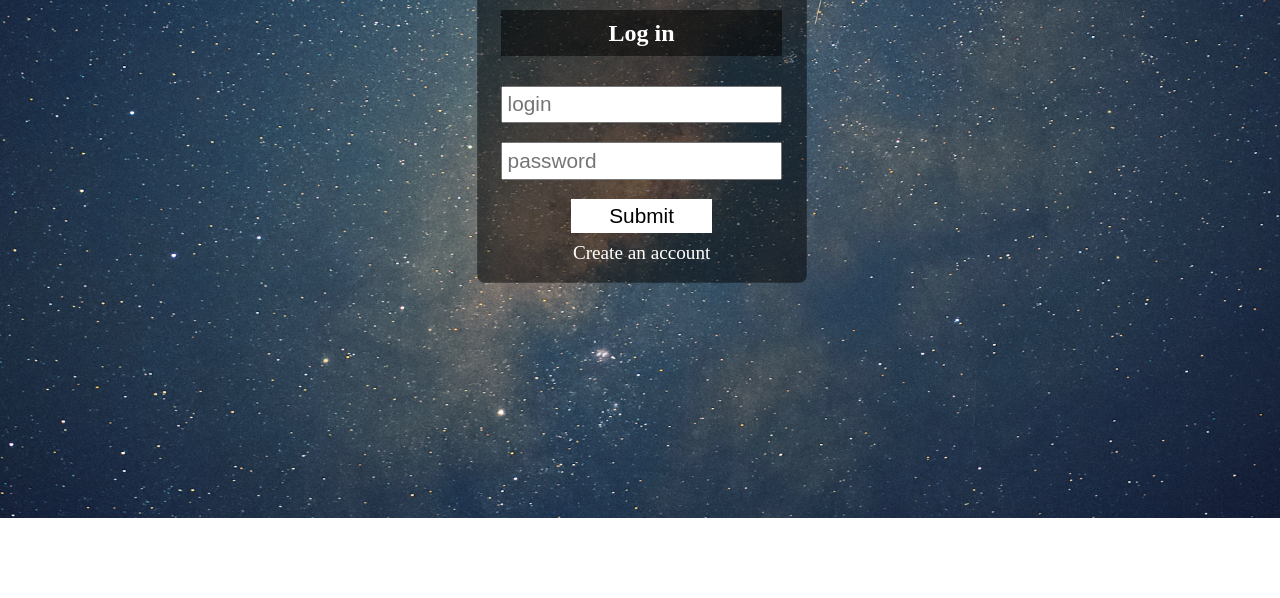
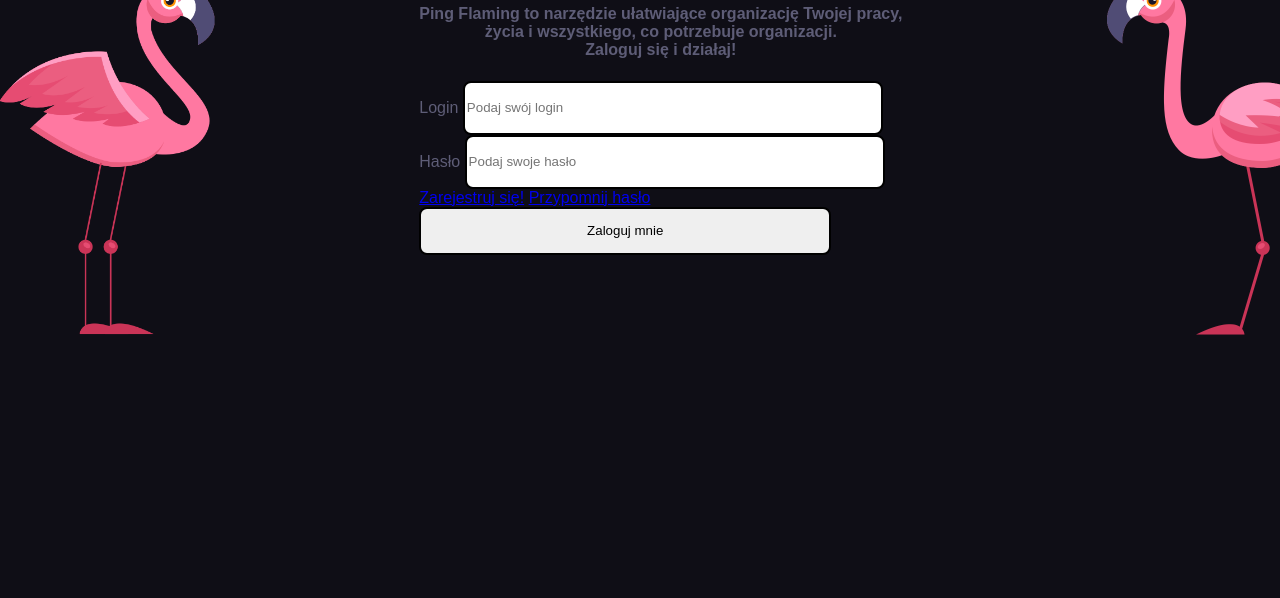
Before and after one commit to bajdurato/pingFlaming, a website: page src/html/index.html in a window 1280 px wide. Shown: the part 202-800 px from the top of the page. Drawn offline with Linux system fonts and the light colour scheme.

Commit message:
Dodana strona logowania, bez akcji

```diff
--- a/src/css/style-log.css
+++ b/src/css/style-log.css
@@ -1,62 +1,40 @@
 body {
-    /* background: url("../img/test.jpg") center center no-repeat; */
-    background-image: url("../img/back.jpg");
-    background-repeat: no-repeat;
-    background-size: cover;
-    height: 100%;
-    width: 99%;
+    background: #0f0e16;
+    font-family: 'Fira Sans', sans-serif;
+    color: #5e5d77;
+    margin: 0 0 0 0;
+    padding: 0 0 0 0;
 }
 
-.login-panel {
-    margin: 10rem auto;
-    border-radius: 3px;
-    box-shadow: 0px 0px 0px 0.3rem rgba(0, 0, 0, 0.5);
-    height: 20rem;
-    width: 20rem;
-    background-color: rgba(0, 0, 0, 0.5);
+.logo {
+    display: flex;
+    justify-content: center;
+    margin-top: 80px;
 }
 
 .log-in {
     display: flex;
+    justify-content: space-between;
 }
 
-form {
-    margin: 10% auto;
+.log-in h4 {
+    display: flex;
     justify-content: center;
     text-align: center;
 }
 
-form h2 {
-    padding: 0.6rem 0.6rem;
-    background-color: rgba(0, 0, 0, 0.5);
-    color: white;
+.log-in img {
+    width: auto;
+    height: 351px;
 }
 
-form input {
-    padding: 0.3rem;
-    margin: 0.6rem auto;
-    flex: 1;
-    font-size: 1.3rem;
+.flaming-left {
+    transform: scaleX(-1);
 }
 
-form a {
-    color: white;
-    text-decoration: none;
-    font-size: 1.2rem;
-    transition: font-size 0.1s ease-in;
+.log-in input {
+    width: 412px;
+    height: 48px;
+    border-radius: 8px;
+    border: solid 2px
 }
-
-form a:hover {
-    font-size: 1.4rem;
-}
-
-.btn-submit input {
-    width: 50%;
-    background-color: #fff;
-    border: none;
-    transition: background-color 0.1s ease-in;
-}
-
-.btn-submit input:hover {
-    background-color: #dddddd;
-}
--- a/src/html/index.html
+++ b/src/html/index.html
@@ -10,21 +10,31 @@
 
 
 <body>
+    <div class="logo">
+        <img src="../img/logo-bez-flaminga.png">
+    </div>
     <section class="login-panel">
         <div class="log-in">
-            <form action="/src/html/main.html">
-                <h2>Log in</h2>
+            <img class="flaming-left" src="../img/flaming-left.png">
+            <form action="/src/html/.html">
+                <h4>Ping Flaming to narzędzie ułatwiające organizację Twojej pracy,<br>życia i wszystkiego, co potrzebuje organizacji.<br>Zaloguj się i działaj!</h4>
                 <div class="log-input">
-                    <input type="text" placeholder="login">
+                    <label for="login">Login</label>
+                    <input type="text" placeholder="Podaj swój login">
                 </div>
                 <div class="pass-input">
-                    <input type="password" placeholder="password">
+                    <label for="login">Hasło</label>
+                    <input type="password" placeholder="Podaj swoje hasło">
+                </div>
+                <div>
+                    <a href="http://localhost:3000/registration">Zarejestruj się!</a>
+                    <a href="http://localhost:3000/forgot-password">Przypomnij hasło</a>
                 </div>
                 <div class="btn-submit">
-                    <input type="submit" value="Submit">
+                    <input type="submit" value="Zaloguj mnie">
                 </div>
-                <a href="http://localhost:3000/registration">Create an account</a>
             </form>
+            <img class="flaming-right" src="../img/flaming-right.png">
         </div>
     </section>
 
```
Also changed, not shown: src/img/flaming-left.png (added), src/img/flaming-right.png (added), src/img/logo-bez-flaminga.png (added), 3 other files.
